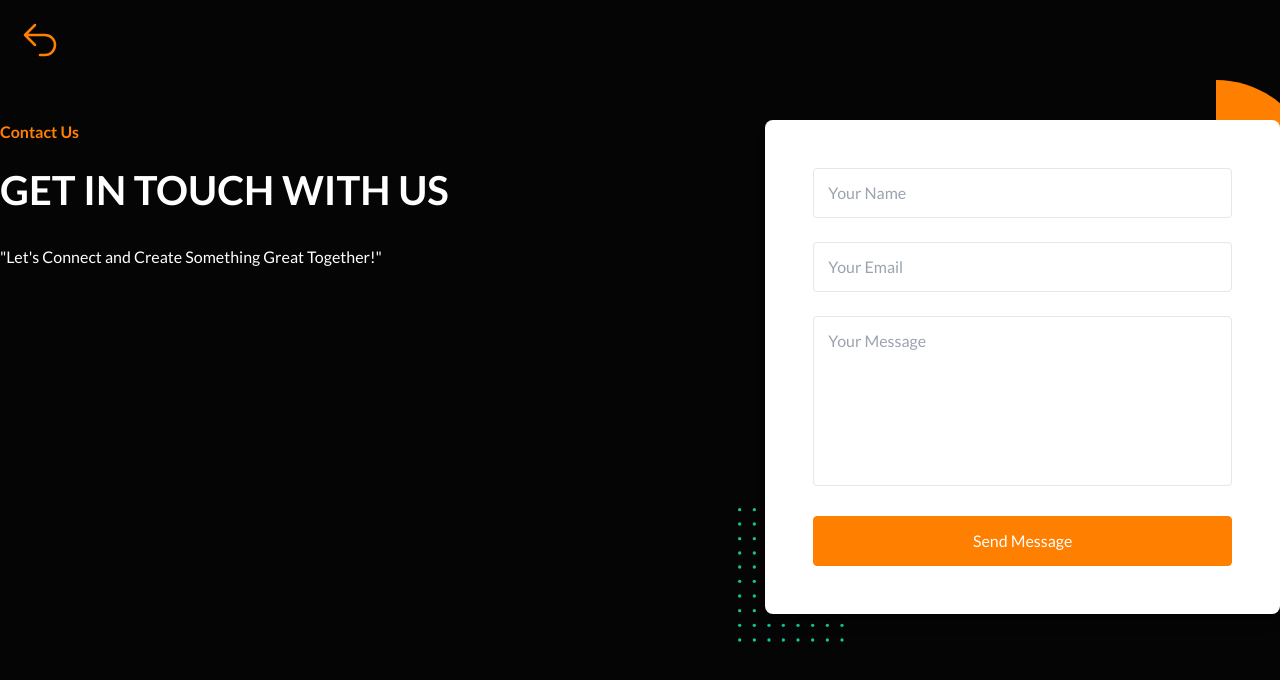
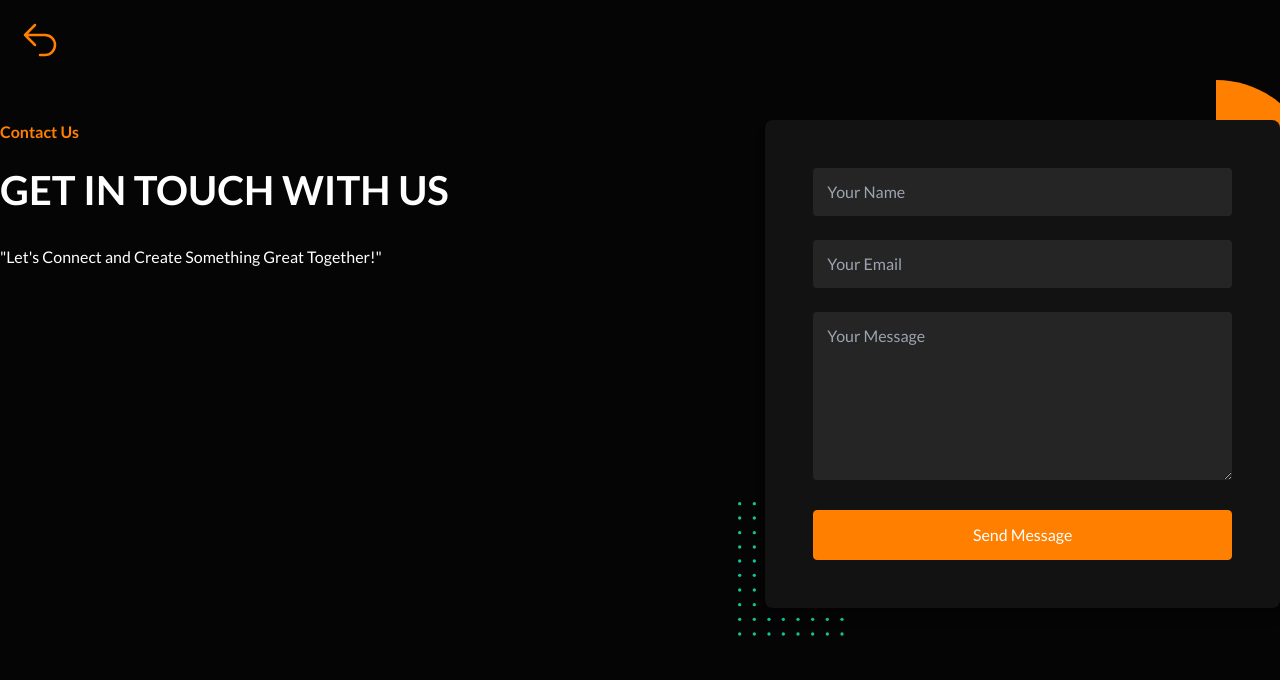
Before and after one commit to MikeXado/Portfolio, a Next.js app: page /contact in a window 1280 px wide. Shown: the top 680 px of the page. Built offline with nearby package versions, Linux system fonts and the light colour scheme.

Commit message:
changed contact page bg styles

```diff
--- a/app/(user)/contact/page.tsx
+++ b/app/(user)/contact/page.tsx
@@ -22,7 +22,7 @@ function Contact() {
 
   return (
     <>
-      <section className=" text-white flex justify-center py-20 lg:py-[120px] overflow-hidden relative z-10">
+      <section className=" text-white  flex justify-center py-20 lg:py-[120px] overflow-hidden relative z-10">
         <Link
           href="/"
           className="text-[#ff7f01] fixed top-5 left-5 hover:scale-125 hover:transition-transform transition-all"
@@ -70,7 +70,7 @@ function Contact() {
               </div>
             </div>
             <div className="w-full lg:w-1/2 xl:w-5/12 px-4">
-              <div className="bg-white relative rounded-lg p-8 sm:p-12 shadow-lg">
+              <div className="bg-[#121212] relative rounded-lg p-8 sm:p-12 shadow-lg">
                 <form onSubmit={handleSubmit(onSubmit)}>
                   <div className="mb-6">
                     <input
@@ -80,9 +80,10 @@ function Contact() {
                           w-full
                           rounded
                           py-3
+                          bg-[#252525]
                           px-[14px]
-                          text-[#000]
-                          border border-[f0f0f0]
+                          text-white
+                          focus:border
                           outline-none
                           focus-visible:shadow-none
                           focus:border-[#ff7f01]
@@ -97,9 +98,10 @@ function Contact() {
                       w-full
                       rounded
                       py-3
+                      bg-[#252525]
                       px-[14px]
-                          text-[#000]
-                          border border-[f0f0f0]
+                      text-white
+                      focus:border
                       outline-none
                       focus-visible:shadow-none
                       focus:border-[#ff7f01]
@@ -116,10 +118,10 @@ function Contact() {
                       w-full
                       rounded
                       py-3
+                      bg-[#252525]
                       px-[14px]
-                          text-[#000]
-                          border border-[f0f0f0]
-                          resize-none
+                      text-white
+                      focus:border
                       outline-none
                       focus-visible:shadow-none
                       focus:border-[#ff7f01]
@@ -155,8 +157,8 @@ function Contact() {
                       xmlns="http://www.w3.org/2000/svg"
                     >
                       <path
-                        fill-rule="evenodd"
-                        clip-rule="evenodd"
+                        fillRule="evenodd"
+                        clipRule="evenodd"
                         d="M0 100C0 44.7715 0 0 0 0C55.2285 0 100 44.7715 100 100C100 100 100 100 0 100Z"
                         fill="#ff7f01"
                       />
```
Lines whose indentation alone changed are shown as unchanged.
